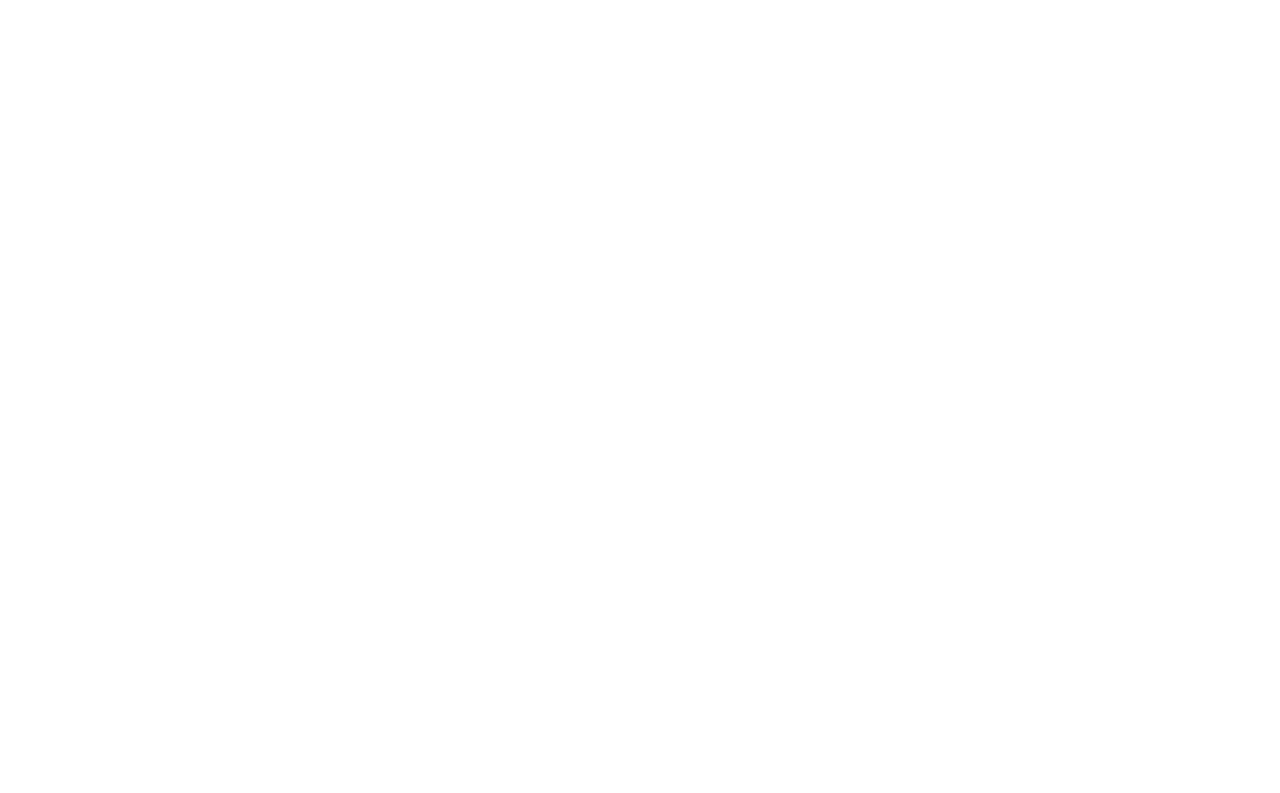
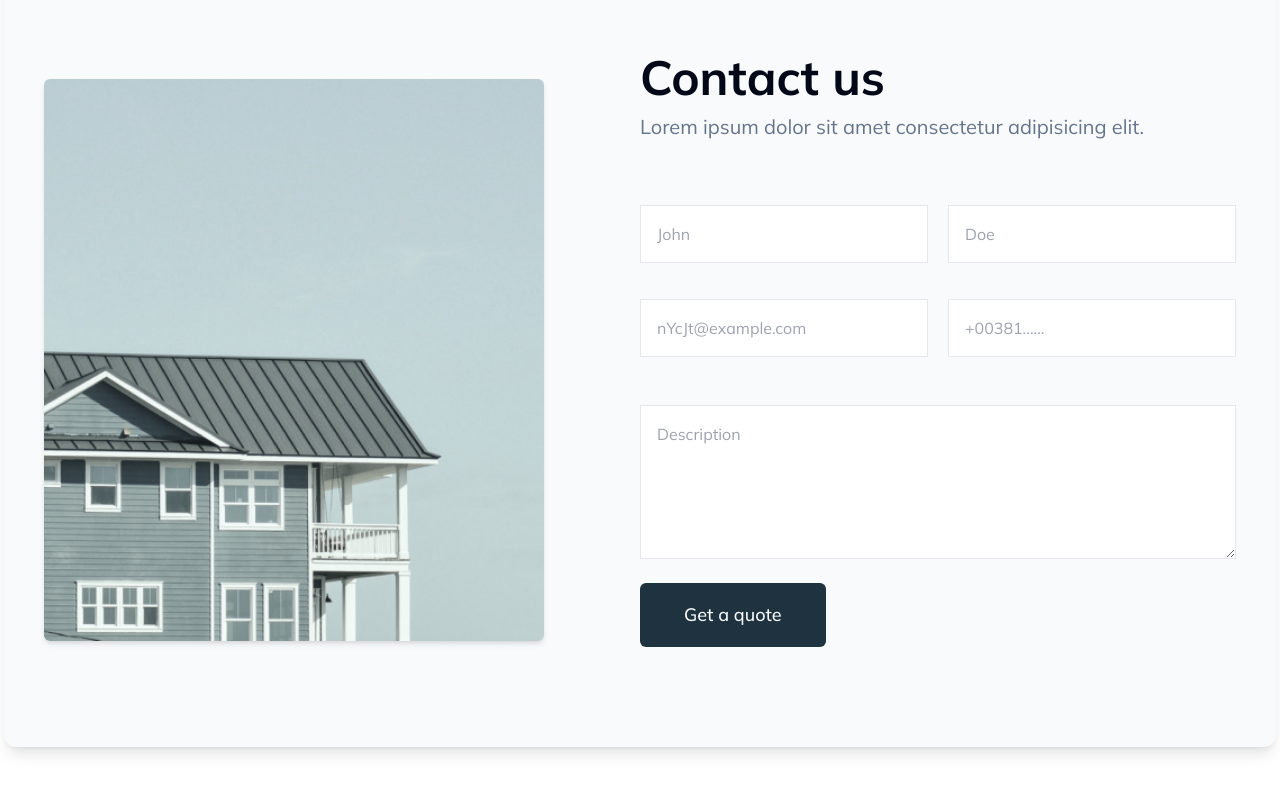
Before and after one commit to vaskrsijep/next_real_estate, a Next.js app: page / in a window 1280 px wide. Shown: the part 3330-4123 px from the top of the page. Before the commit the page ends 3223 px from the top, so only its background shows below. Built offline with nearby package versions, Linux system fonts and the light colour scheme.

Commit message:
contact form end with fixing responsive styles

```diff
--- a/src/app/page.tsx
+++ b/src/app/page.tsx
@@ -7,20 +7,22 @@
 import About from "@/components/Sections/About";
 import Ongoing from "@/components/Sections/Ongoing";
 import Testimonials from "@/components/Sections/Testimonials";
+import Contact from "@/components/Sections/Contact";
 
 export default function Home() {
   return (
       <>
       <header className="bg-[#AFD4E2] relative overflow-hidden z-0">
-        <div className="max-w-7xl mx-auto z-50">
+        <div className="max-w-7xl mx-auto z-50 px-5 md:px-0">
           <Navbar />
           <Heading />
         </div>
       </header>
-      <div className="max-w-7xl mx-auto z-50">
+      <div className="max-w-7xl mx-auto z-50 px-5 md:px-0 overflow-hidden">
       <About/>
       <Ongoing/>
       <Testimonials/>
+      <Contact/>
       </div>
     </>
   );
--- /dev/null
+++ b/src/components/Sections/Contact.tsx
@@ -0,0 +1,108 @@
+import Image from "next/image";
+import React from "react";
+import { Button } from "../ui/button";
+import { motion, useScroll  } from "framer-motion";
+const Contact = () => {
+  return (
+    <div className="sm:py-20 py-10 bg-gray-50 rounded-xl p-10 shadow-lg my-20 mx-1">
+      <div className="flex flex-row items-center justify-between">
+        <motion.div className="w-1/2 md:flex hidden" whileInView={{ y: 0 }} initial={{ y: 500 }}
+      transition={{ duration: 2 }}>
+          <Image
+            src="/images/contact_image.png"
+            alt="contact"
+            width={500}
+            height={500}
+            className="rounded-md shadow-md"
+          />
+        </motion.div>
+        <div className="md:w-1/2 w-full">
+          <div className="flex flex-col gap-3 pb-5">
+            <motion.h2 className="text-5xl font-bold" whileInView={{ y: 0 }} initial={{ y: -100 }}
+      transition={{ duration: 1 }}>Contact us</motion.h2>
+            <motion.p className="text-xl text-muted-foreground mb-10" whileInView={{ y: 0 }} initial={{ y: -100 }}
+      transition={{ duration: 1 }}>
+              Lorem ipsum dolor sit amet consectetur adipisicing elit.
+            </motion.p>
+            <div className="w-full flex flex-col items-start gap-3">
+              <motion.div className="flex sm:flex-row flex-col items-center justify-between gap-5 w-full" whileInView={{ x: 0 }} initial={{ x: -100 }}
+      transition={{ duration: 1 }}>
+                <div className="w-full">
+                  {/* <label htmlFor="name" className="text-lg font-semibold my-3">
+                    First Name
+                  </label> */}
+                  <input
+                    type="text"
+                    name="name"
+                    id="name"
+                    className="w-full border border-gray-200 rounded-none p-4 my-3"
+                    placeholder="John"
+                  />
+                </div>
+                <div className="w-full">
+                  {/* <label htmlFor="name" className="text-lg font-semibold my-3">
+                    Last Name
+                  </label> */}
+                  <input
+                    type="text"
+                    name="name"
+                    id="name"
+                    className="w-full border border-gray-200 rounded-none p-4 my-3"
+                    placeholder="Doe"
+                  />
+                </div>
+              </motion.div>
+              <motion.div className="flex sm:flex-row flex-col items-center justify-between gap-5 w-full" whileInView={{ x: 0 }} initial={{ x: -100 }}
+      transition={{ duration: 1.5 }}>
+                <div className="w-full">
+                  {/* <label htmlFor="name" className="text-lg font-semibold my-3">
+                    Email Address
+                  </label> */}
+                  <input
+                    type="email"
+                    name="email"
+                    id="name"
+                    className="w-full border border-gray-200 rounded-none p-4 my-3"
+                    placeholder="nYcJt@example.com"
+                  />
+                </div>
+                <div className="w-full">
+                  {/* <label htmlFor="name" className="text-lg font-semibold my-3">
+                    Phone Number
+                  </label> */}
+                  <input
+                    type="tel"
+                    name="name"
+                    id="name"
+                    className="w-full border border-gray-200 rounded-none p-4 my-3"
+                    placeholder="+00381......"
+                  />
+                </div>
+              </motion.div>
+              <span className="divide-y-2 " />
+              <motion.div className="flex sm:flex-row flex-col items-center justify-between gap-5 w-full" whileInView={{ x: 0 }} initial={{ x: -100 }}
+      transition={{ duration: 2 }}>
+                <textarea
+                  name="description"
+                  id="name"
+                  className="w-full border border-gray-200 rounded-none p-4 my-3"
+                  placeholder="Description"
+                  rows={5}
+                  cols={5}
+                  maxLength={500}
+                />
+              </motion.div>
+              <motion.div whileInView={{ x: 0 }} initial={{ x: -100 }}
+      transition={{ duration: 0.5 }}>
+
+              <Button type="submit" variant="default" size={"xl"} className="text-lg">Get a quote</Button>
+              </motion.div>
+            </div>
+          </div>
+        </div>
+      </div>
+    </div>
+  );
+};
+
+export default Contact;
--- /dev/null
+++ b/src/components/Sections/Footer.tsx
@@ -0,0 +1,9 @@
+import React from 'react'
+
+const Footer = () => {
+  return (
+    <div>Footer</div>
+  )
+}
+
+export default Footer
--- a/src/components/ui/button.tsx
+++ b/src/components/ui/button.tsx
@@ -23,6 +23,7 @@
         default: "h-10 px-4 py-2",
         sm: "h-9 rounded-md px-3",
         lg: "h-11 rounded-md px-8",
+        xl: "h-16 rounded-md px-11",
         icon: "h-10 w-10",
       },
     },
```
Also changed, not shown: src/components/Sections/Ongoing.tsx (+30 -27 lines), src/components/Sections/Testimonials.tsx (+79 -21 lines), public/images/contact_image.png (added).
